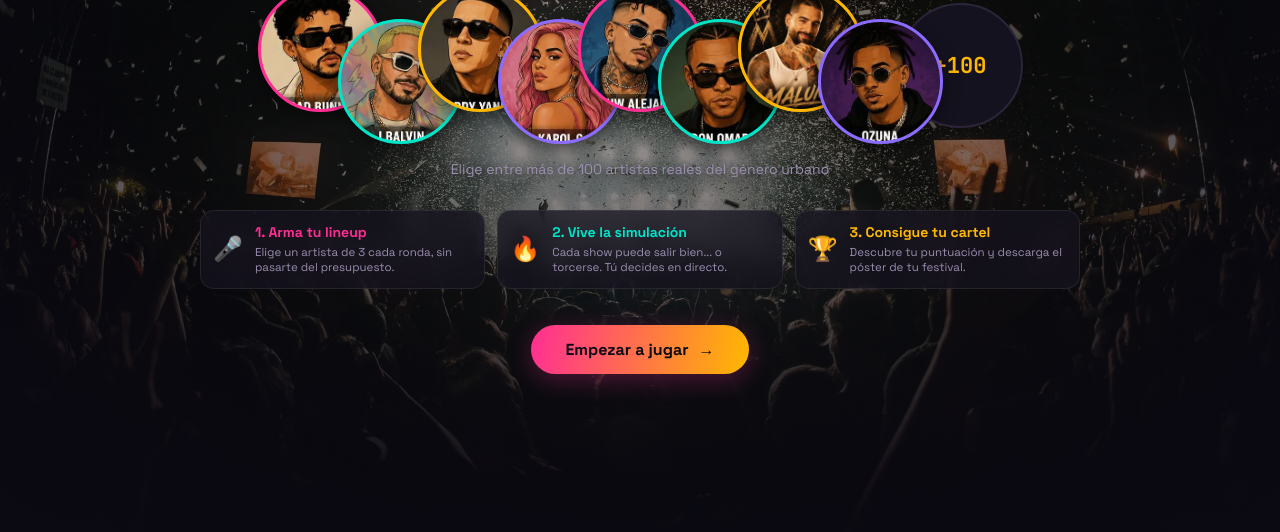
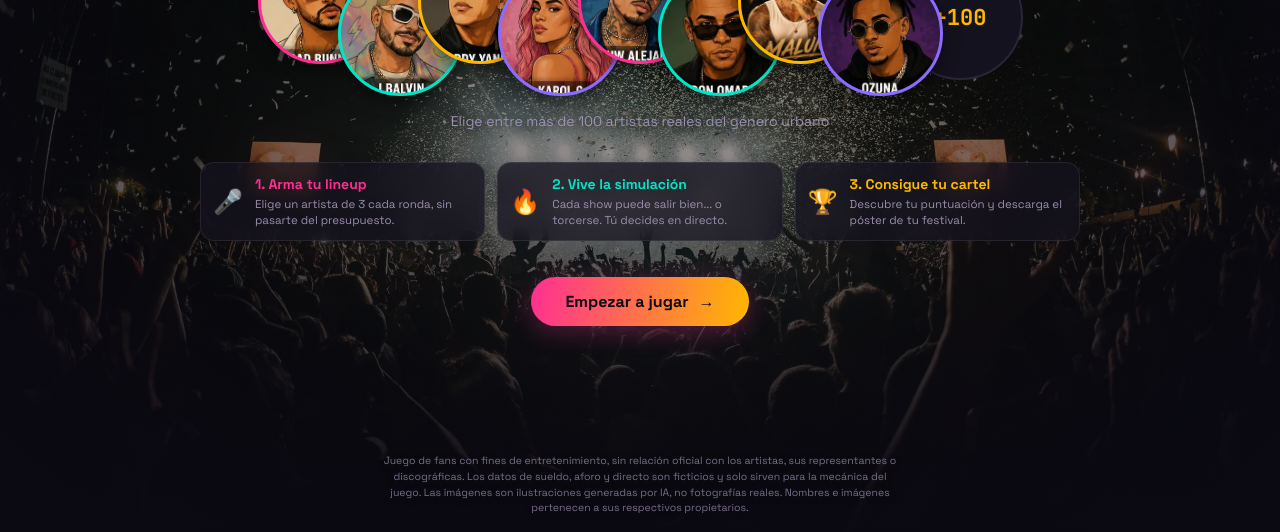
Before and after one commit to DiegoJL97/arma-tu-cartel, a website: page index.html in a window 1280 px wide. Shown: the part 268-800 px from the top of the page. Drawn offline with Linux system fonts and the light colour scheme.

Commit message:
Add in-app legal disclaimer to landing screen
- Add bilingual disclaimer covering fan-made status, fictional data,
  AI-generated artwork and name/image ownership
- Anchor it to the bottom of the hero via column flex + auto margins,
  so it stays out of the way but degrades to normal flow when the
  viewport is too short to center
- Mirror the AI-artwork mention in the README notice
- Cover the disclaimer in both languages in the i18n test suite

```diff
--- a/css/styles.css
+++ b/css/styles.css
@@ -44,6 +44,7 @@
     min-height: 100vh;
     overflow: hidden;
     display:flex;
+    flex-direction:column;
     align-items:center;
     justify-content:center;
     background-image: var(--game-bg-photo);
@@ -65,6 +66,7 @@
     text-align:center;
     padding: 0 20px;
     max-width: 640px;
+    margin: auto 0; /* absorbe el espacio libre: centra el bloque y empuja el aviso al borde inferior */
   }
   .hero-content-wide{ max-width: 920px; }
 
@@ -134,6 +136,13 @@
   .hero-step-title{ font-family:'Space Grotesk', sans-serif; font-weight:700; font-size:14px; margin-bottom:4px; }
   .hero-step-body{ font-size:12.5px; color:var(--muted); line-height:1.5; }
 
+  .hero-disclaimer{
+    position: relative; z-index: 5; text-align:center;
+    font-size:11px; line-height:1.5; color: var(--muted); opacity:0.75;
+    max-width:560px; margin: 24px auto 0; padding: 0 20px 22px;
+    text-shadow: 0 2px 8px rgba(0,0,0,0.5);
+  }
+
   @media (max-height: 820px){
     .hero-collage{ margin: 34px 0 32px; }
     .hero-collage-photo, .hero-collage-more{ width:125px; height:125px; }
@@ -141,6 +150,7 @@
     .hero-steps{ gap:12px; margin-bottom:36px; }
     .hero-step{ padding:12px; }
     .hero-step-body{ font-size:11.5px; line-height:1.35; }
+    .hero-disclaimer{ margin-top:16px; font-size:10.5px; padding-bottom:16px; }
   }
 
   .btn{
--- a/index.html
+++ b/index.html
@@ -68,6 +68,8 @@
 
         <button class="btn-hero-pill" id="startBtn"><span data-i18n="landing.startBtn">Empezar a jugar</span> <span class="btn-arrow">→</span></button>
       </div>
+
+      <p class="hero-disclaimer" data-i18n="landing.disclaimer">Juego de fans con fines de entretenimiento, sin relación oficial con los artistas, sus representantes o discográficas. Los datos de sueldo, aforo y directo son ficticios y solo sirven para la mecánica del juego. Las imágenes son ilustraciones generadas por IA, no fotografías reales. Nombres e imágenes pertenecen a sus respectivos propietarios.</p>
     </div>
   </div>
 
--- a/js/app.js
+++ b/js/app.js
@@ -27,7 +27,8 @@
         step2Body: 'Cada show puede salir bien... o torcerse. Tú decides en directo.',
         step3Title: '3. Consigue tu cartel',
         step3Body: 'Descubre tu puntuación y descarga el póster de tu festival.',
-        startBtn: 'Empezar a jugar'
+        startBtn: 'Empezar a jugar',
+        disclaimer: 'Juego de fans con fines de entretenimiento, sin relación oficial con los artistas, sus representantes o discográficas. Los datos de sueldo, aforo y directo son ficticios y solo sirven para la mecánica del juego. Las imágenes son ilustraciones generadas por IA, no fotografías reales. Nombres e imágenes pertenecen a sus respectivos propietarios.'
       },
       game: {
         sectionTitle: 'Elige un artista',
@@ -97,7 +98,8 @@
         step2Body: 'Every show can go great... or go wrong. You decide live.',
         step3Title: '3. Get your lineup',
         step3Body: 'Find out your score and download your festival poster.',
-        startBtn: 'Start playing'
+        startBtn: 'Start playing',
+        disclaimer: 'Fan-made game for entertainment purposes, not affiliated with or endorsed by the artists, their management or record labels. Salary, attendance and live-show figures are fictional and exist only for gameplay. All artwork is AI-generated illustration, not real photography. All names and images belong to their respective owners.'
       },
       game: {
         sectionTitle: 'Pick an artist',
```
Also changed, not shown: CLAUDE.md (+2 -2 lines), tests/drive_i18n.js (+2 -0 lines), README.md.
